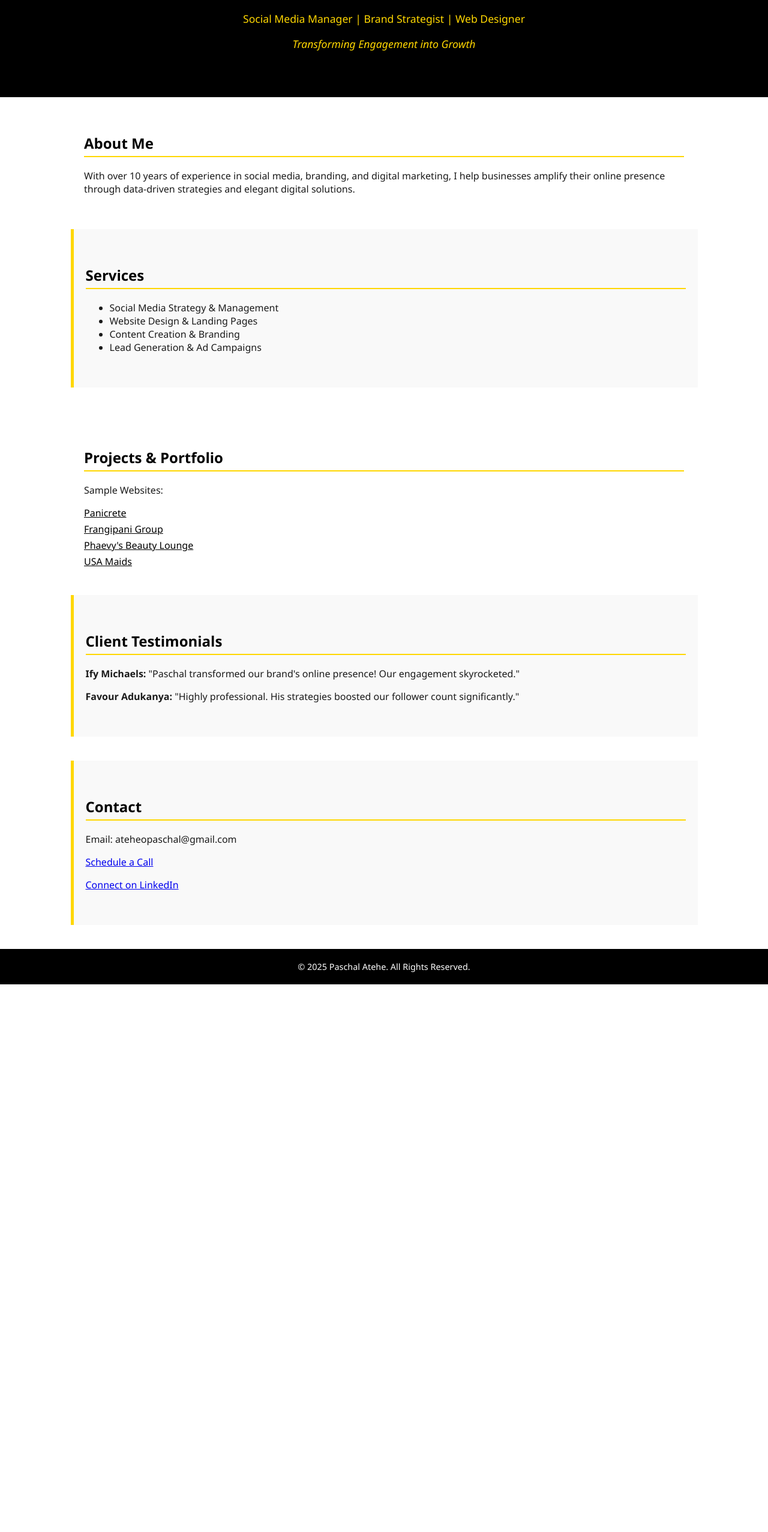
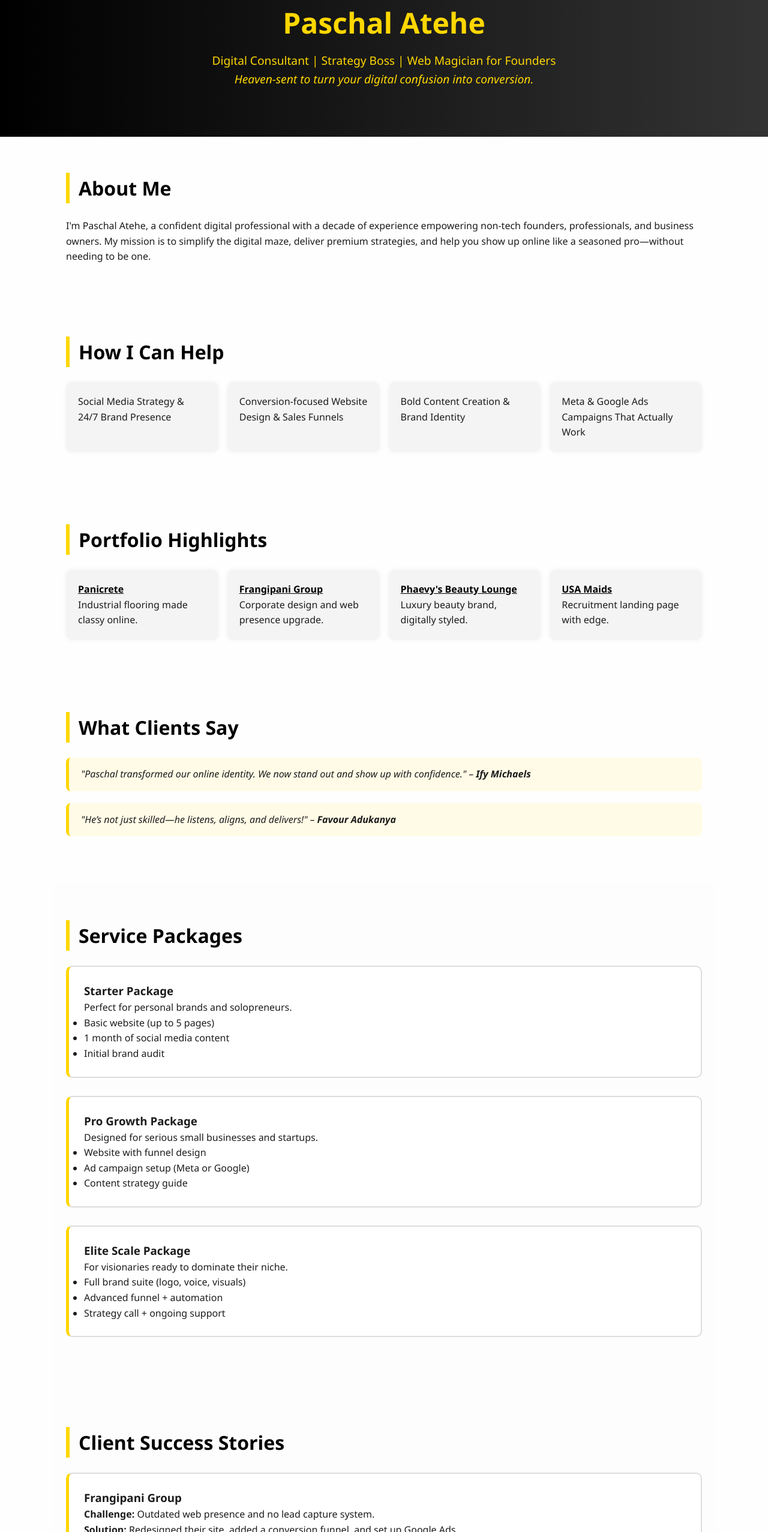
Before and after one commit to thevafromisoko/paschalatehe, a plain HTML site: page index.html in a window 1280 px wide. Shown: the part 106-2660 px from the top of the page at 60% size. Before the commit the page ends 1747 px from the top, so only its background shows below. Drawn offline with Linux system fonts and the light colour scheme.

Commit message:
Updated portfolio layout and content

```diff
--- a/index.html
+++ b/index.html
@@ -1,109 +1,130 @@
+Here's the updated html
 
-<!DOCTYPE html>
-<html lang="en">
+<!DOCTYPE html><html lang="en">
 <head>
     <meta charset="UTF-8">
-    <title>Paschal Atehe | Social Media & Digital Marketing</title>
     <meta name="viewport" content="width=device-width, initial-scale=1.0">
+    <title>Paschal Atehe | Your Digital Edge</title>
+    <meta name="description" content="Paschal Atehe: Social Media Manager, Brand Strategist & Web Designer. Helping non-tech founders & professionals thrive online with confidence.">
+    <meta property="og:title" content="Paschal Atehe | Your Digital Edge">
+    <meta property="og:description" content="Helping non-tech founders & professionals thrive online with clarity and confidence.">
+    <meta property="og:image" content="your-thumbnail.jpg">
+    <meta property="og:type" content="website">
+    <link rel="stylesheet" href="https://cdnjs.cloudflare.com/ajax/libs/font-awesome/6.5.0/css/all.min.css">
+    <script async src="https://www.googletagmanager.com/gtag/js?id=GA_MEASUREMENT_ID"></script>
+    <script>
+        window.dataLayer = window.dataLayer || [];
+        function gtag(){dataLayer.push(arguments);}
+        gtag('js', new Date());
+        gtag('config', 'GA_MEASUREMENT_ID');
+    </script>
     <style>
-        body {
-            margin: 0;
-            font-family: 'Segoe UI', Tahoma, Geneva, Verdana, sans-serif;
-            background-color: #ffffff;
-            color: #1a1a1a;
-        }
-        header {
-            background-color: #000000;
-            color: #ffd700;
-            padding: 60px 20px;
-            text-align: center;
-        }
-        header h1 {
-            margin: 0;
-            font-size: 2.5rem;
-        }
-        header p {
-            font-size: 1.1rem;
-            margin-top: 10px;
-        }
-        section {
-            padding: 40px 20px;
-            max-width: 1000px;
-            margin: auto;
-        }
-        h2 {
-            color: #000;
-            border-bottom: 2px solid #ffd700;
-            padding-bottom: 5px;
-            margin-bottom: 20px;
-        }
-        .services, .testimonials, .contact {
-            background-color: #f9f9f9;
-            border-left: 5px solid #ffd700;
-            margin-bottom: 40px;
-        }
-        .portfolio a {
-            display: block;
-            margin: 5px 0;
-            color: #000;
-        }
-        footer {
-            background-color: #000000;
-            color: white;
-            text-align: center;
-            padding: 20px 10px;
-            font-size: 0.9rem;
-        }
+        * { box-sizing: border-box; margin: 0; padding: 0; }
+        body { font-family: 'Segoe UI', Tahoma, Geneva, Verdana, sans-serif; background-color: #fefefe; color: #1c1c1c; line-height: 1.6; }
+        header { background: linear-gradient(to right, #000000, #333333); color: #ffd700; padding: 80px 20px; text-align: center; }
+        header h1 { font-size: 3rem; margin-bottom: 10px; }
+        header p { font-size: 1.2rem; }
+        section { max-width: 1100px; margin: auto; padding: 60px 20px; }
+        h2 { font-size: 2rem; color: #000; border-left: 6px solid #ffd700; padding-left: 15px; margin-bottom: 25px; }
+        .services ul, .portfolio-list { display: grid; grid-template-columns: repeat(auto-fit, minmax(250px, 1fr)); gap: 15px; list-style: none; }
+        .services li, .portfolio-item { background: #f4f4f4; padding: 20px; border-radius: 10px; box-shadow: 0 0 8px rgba(0,0,0,0.05); }
+        .portfolio-item a { color: #000; font-weight: bold; }
+        .testimonials blockquote { font-style: italic; background: #fffbe6; padding: 15px 20px; border-left: 5px solid #ffd700; margin-bottom: 20px; border-radius: 8px; }
+        .contact a { display: inline-block; margin: 10px 0; color: #000; font-weight: bold; text-decoration: none; }
+        .contact i { margin-right: 8px; }
+        .packages, .case-studies, .lead-form { background: #fdfdfd; padding: 60px 20px; margin: auto; max-width: 1100px; }
+        .packages .tier, .case-study, .lead-form form { background: #ffffff; border: 2px solid #ddd; border-left: 5px solid #ffd700; padding: 25px; border-radius: 10px; margin-bottom: 30px; transition: transform 0.2s ease; }
+        .packages .tier:hover { transform: scale(1.02); }
+        .lead-form form input, .lead-form form textarea { width: 100%; padding: 10px; margin-top: 10px; border: 1px solid #ccc; border-radius: 6px; }
+        .lead-form form button { background-color: #000; color: #ffd700; padding: 10px 20px; border: none; border-radius: 6px; cursor: pointer; margin-top: 10px; }
+        footer { background-color: #111; color: #ddd; text-align: center; padding: 20px; font-size: 0.9rem; }
+        @media (max-width: 768px) { header h1 { font-size: 2.2rem; } h2 { font-size: 1.5rem; } }
     </style>
 </head>
-<body>
-
-<header>
+<body><header>
     <h1>Paschal Atehe</h1>
-    <p>Social Media Manager | Brand Strategist | Web Designer</p>
-    <p><em>Transforming Engagement into Growth</em></p>
-</header>
-
-<section>
+    <p>Digital Consultant | Strategy Boss | Web Magician for Founders</p>
+    <p><em>Heaven-sent to turn your digital confusion into conversion.</em></p>
+</header><section>
     <h2>About Me</h2>
-    <p>With over 10 years of experience in social media, branding, and digital marketing, I help businesses amplify their online presence through data-driven strategies and elegant digital solutions.</p>
-</section>
-
-<section class="services">
-    <h2>Services</h2>
+    <p>I'm Paschal Atehe, a confident digital professional with a decade of experience empowering non-tech founders, professionals, and business owners. My mission is to simplify the digital maze, deliver premium strategies, and help you show up online like a seasoned pro—without needing to be one.</p>
+</section><section class="services">
+    <h2>How I Can Help</h2>
     <ul>
-        <li>Social Media Strategy & Management</li>
-        <li>Website Design & Landing Pages</li>
-        <li>Content Creation & Branding</li>
-        <li>Lead Generation & Ad Campaigns</li>
+        <li>Social Media Strategy & 24/7 Brand Presence</li>
+        <li>Conversion-focused Website Design & Sales Funnels</li>
+        <li>Bold Content Creation & Brand Identity</li>
+        <li>Meta & Google Ads Campaigns That Actually Work</li>
     </ul>
-</section>
-
-<section class="portfolio">
-    <h2>Projects & Portfolio</h2>
-    <p>Sample Websites:</p>
-    <a href="http://www.panicrete.com" target="_blank">Panicrete</a>
-    <a href="http://www.frangipanigroup.com" target="_blank">Frangipani Group</a>
-    <a href="http://www.phaevysbeautylounge.com.ng" target="_blank">Phaevy's Beauty Lounge</a>
-    <a href="http://bit.ly/usamaids" target="_blank">USA Maids</a>
-</section>
-
-<section class="testimonials">
-    <h2>Client Testimonials</h2>
-    <p><strong>Ify Michaels:</strong> "Paschal transformed our brand's online presence! Our engagement skyrocketed."</p>
-    <p><strong>Favour Adukanya:</strong> "Highly professional. His strategies boosted our follower count significantly."</p>
-</section>
-
-<section class="contact">
-    <h2>Contact</h2>
-    <p>Email: ateheopaschal@gmail.com</p>
-    <p><a href="https://calendly.com/thevafrom_isoko/15-minute-meeting-clone" target="_blank">Schedule a Call</a></p>
-    <p><a href="https://www.linkedin.com/in/themanfromisoko" target="_blank">Connect on LinkedIn</a></p>
-</section>
-
-<footer>
-    &copy; 2025 Paschal Atehe. All Rights Reserved.
-</footer>
-
-</body>
+</section><section class="portfolio">
+    <h2>Portfolio Highlights</h2>
+    <div class="portfolio-list">
+        <div class="portfolio-item"><a href="http://www.panicrete.com" target="_blank">Panicrete</a><p>Industrial flooring made classy online.</p></div>
+        <div class="portfolio-item"><a href="http://www.frangipanigroup.com" target="_blank">Frangipani Group</a><p>Corporate design and web presence upgrade.</p></div>
+        <div class="portfolio-item"><a href="http://www.phaevysbeautylounge.com.ng" target="_blank">Phaevy's Beauty Lounge</a><p>Luxury beauty brand, digitally styled.</p></div>
+        <div class="portfolio-item"><a href="http://bit.ly/usamaids" target="_blank">USA Maids</a><p>Recruitment landing page with edge.</p></div>
+    </div>
+</section><section class="testimonials">
+    <h2>What Clients Say</h2>
+    <blockquote>"Paschal transformed our online identity. We now stand out and show up with confidence." – <strong>Ify Michaels</strong></blockquote>
+    <blockquote>"He’s not just skilled—he listens, aligns, and delivers!" – <strong>Favour Adukanya</strong></blockquote>
+</section><section class="packages">
+    <h2>Service Packages</h2>
+    <div class="tier">
+        <h3>Starter Package</h3>
+        <p>Perfect for personal brands and solopreneurs.</p>
+        <ul>
+            <li>Basic website (up to 5 pages)</li>
+            <li>1 month of social media content</li>
+            <li>Initial brand audit</li>
+        </ul>
+    </div>
+    <div class="tier">
+        <h3>Pro Growth Package</h3>
+        <p>Designed for serious small businesses and startups.</p>
+        <ul>
+            <li>Website with funnel design</li>
+            <li>Ad campaign setup (Meta or Google)</li>
+            <li>Content strategy guide</li>
+        </ul>
+    </div>
+    <div class="tier">
+        <h3>Elite Scale Package</h3>
+        <p>For visionaries ready to dominate their niche.</p>
+        <ul>
+            <li>Full brand suite (logo, voice, visuals)</li>
+            <li>Advanced funnel + automation</li>
+            <li>Strategy call + ongoing support</li>
+        </ul>
+    </div>
+</section><section class="case-studies">
+    <h2>Client Success Stories</h2>
+    <div class="case-study">
+        <h3>Frangipani Group</h3>
+        <p><strong>Challenge:</strong> Outdated web presence and no lead capture system.</p>
+        <p><strong>Solution:</strong> Redesigned their site, added a conversion funnel, and set up Google Ads.</p>
+        <p><strong>Result:</strong> 3x more inquiries within 60 days.</p>
+    </div>
+    <div class="case-study">
+        <h3>Panicrete</h3>
+        <p><strong>Challenge:</strong> Low credibility and poor mobile experience.</p>
+        <p><strong>Solution:</strong> Delivered a modern, responsive site with sharp branding.</p>
+        <p><strong>Result:</strong> They landed a major construction deal via the website in month one.</p>
+    </div>
+</section><section class="lead-form">
+    <h2>Start Your Project</h2>
+    <form action="mailto:ateheopaschal@gmail.com" method="POST" enctype="text/plain">
+        <input type="text" name="name" placeholder="Your Name" required>
+        <input type="email" name="email" placeholder="Your Email" required>
+        <textarea name="message" rows="5" placeholder="Tell me about your project..." required></textarea>
+        <button type="submit">Send Inquiry</button>
+    </form>
+</section><section class="contact">
+    <h2>Let’s Connect</h2>
+    <p><i class="fas fa-envelope"></i> <a href="mailto:ateheopaschal@gmail.com">ateheopaschal@gmail.com</a></p>
+    <p><i class="fas fa-calendar-alt"></i> <a href="https://calendly.com/thevafrom_isoko/15-minute-meeting-clone" target="_blank">Book a 15-minute Consultation</a></p>
+    <p><i class="fab fa-linkedin"></i> <a href="https://www.linkedin.com/in/themanfromisoko" target="_blank">LinkedIn Profile</a></p>
+</section><footer>
+    &copy; 2025 Paschal Atehe. Empowering Digital Success. Stripe | PayPal | Wise Accepted.
+</footer></body>
 </html>
```
